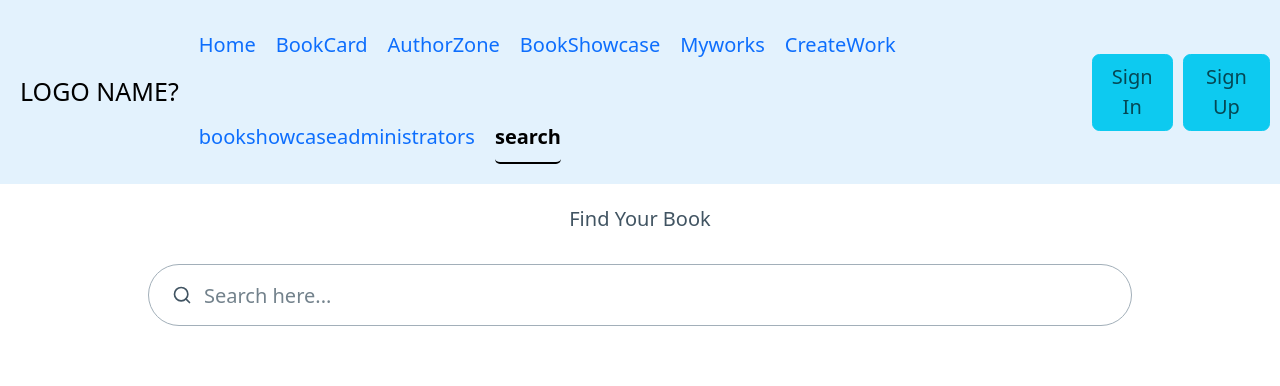
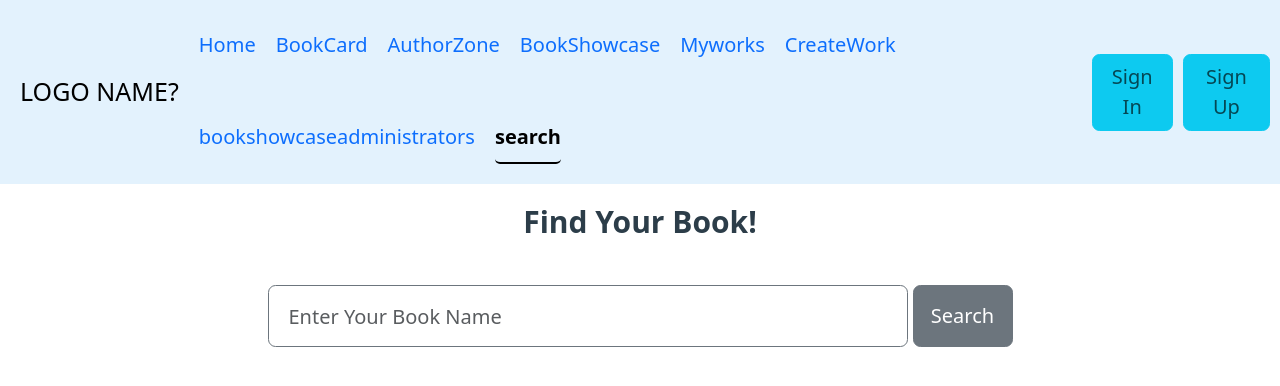
Before and after one commit to caiirene/sese-reading, a React (Create React App) app: page /search in a window 1280 px wide. Shown: the top 386 px of the page. Built offline with nearby package versions, Linux system fonts and the light colour scheme; no server answers.

Commit message:
update search api

```diff
--- a/package.json
+++ b/package.json
@@ -14,6 +14,7 @@
     "bootstrap": "^5.3.2",
     "cors": "^2.8.5",
     "react": "^18.2.0",
+    "react-bootstrap": "^2.9.1",
     "react-dom": "^18.2.0",
     "react-icons": "^4.12.0",
     "react-redux": "^9.0.1",
--- a/src/App.js
+++ b/src/App.js
@@ -14,6 +14,7 @@ import Account from "./Components/users/account";
 import UserTable from "./Components/users/table";
 import NavBar from "./Components/NavBar/NavBar";
 import Search from "./Components/Search/search";
+import Detail from "./Components/Search/detail";
 function App() {
   return (
     <Router>
@@ -37,6 +38,8 @@ function App() {
           <Route path="/account/:id" element={<Account />} />
           <Route path="/admin/users" element={<UserTable />} />
 
+          <Route path="/detail/:id" element={<Detail/>} />
+
           <Route path="/search" element={<Search/>} />
         </Routes>
       </div>
--- a/src/Components/NavBar/NavBar.js
+++ b/src/Components/NavBar/NavBar.js
@@ -1,9 +1,9 @@
 import React from "react";
-import { NavLink, useLocation } from "react-router-dom";
+import { NavLink } from "react-router-dom";
 import "bootstrap/dist/css/bootstrap.min.css";
 import "bootstrap/dist/js/bootstrap.bundle.min.js";
 function NavBar() {
-  const { pathname } = useLocation();
+
   return (
     <nav
       className="navbar navbar-expand-lg"
--- /dev/null
+++ b/src/Components/Search/card.css
@@ -0,0 +1,3 @@
+.card:hover{
+  transform: scale(1.09);
+}
--- /dev/null
+++ b/src/Components/Search/card.js
@@ -0,0 +1,72 @@
+import React from "react";
+import { Link } from "react-router-dom";
+import "./card.css";
+
+function Card({ book }) {
+  console.log(book);
+
+  return (
+    <>
+      {book.map((item) => {
+        let thumbnail =
+          item.volumeInfo.imageLinks &&
+          item.volumeInfo.imageLinks.smallThumbnail;
+        if (thumbnail != undefined && item.volumeInfo.authors != undefined) {
+          return (
+            <>
+              <div className="d-flex flex-row flex-wrap row row-cols-auto mt-2 ms-3">
+                <div
+                  className="col mt-2 mb-4 "
+                  style={{ width: "270px" }}
+                >
+                  <div
+                    className="card h-100 shadow-lg rounded bg-warning-subtle"
+                    style={{ cursor: "pointer" }}
+                  >
+                    <div
+                      className="mt-3"
+                      style={{
+                        height: "180px",
+                        width: "100%",
+                        overflow: "hidden",
+                      }}
+                    >
+                      {" "}
+                      <img src={thumbnail} alt="" />
+                    </div>
+                    <div className="card-body">
+                      <Link to={`/detail/{item.id}`}>
+                        <h6
+                          className="card-title text-truncate text-decoration-none d-inline-block text-dark"
+                          style={{
+                            width: "200px",
+                            overflow: "hidden",
+                            whiteSpace: "nowrap",
+                          }}
+                        >
+                          {item.volumeInfo.title}
+                        </h6>
+                      </Link >
+                      <div
+                        className="card-text text-truncate text-decoration-none d-inline-block text-dark "
+                        style={{
+                          width: "200px",
+                          overflow: "hidden",
+                          whiteSpace: "nowrap",
+                        }}
+                      >
+                        <small>Author: {item.volumeInfo.authors}</small>
+                      </div>
+                    </div>
+                  </div>
+                </div>
+              </div>
+            </>
+          );
+        }
+      })}
+    </>
+  );
+}
+
+export default Card;
--- /dev/null
+++ b/src/Components/Search/detail.js
@@ -0,0 +1,11 @@
+import React from "react";
+
+function Detail() {
+  return (
+    <div>
+      <h1>Detail</h1>
+    </div>
+  );
+}
+
+export default Detail;
--- a/src/Components/Search/search.js
+++ b/src/Components/Search/search.js
@@ -1,16 +1,37 @@
-import React from 'react';
+import React, { useState } from "react";
+import Card from "./card";
+import axios from "axios";
+// test on search function using the google book api, working on...
 
 function SearchBook() {
-
+  const [search, setSearch] = useState("");
+  const [bookData, setBook] = useState([]);
+  const searchBook = (e) => {
+    axios.get('https://www.googleapis.com/books/v1/volumes?q='+search+'&key=AIzaSyASI4McIODQ9y7FRxRndxEWy3R-gqKYDi8'+'&maxResults=40').then((res) => {
+      setBook(res.data.items);
+      console.log(res.data.items);
+    });
+  };
   return (
-    <div className="book-showcase">
-      <p>Find Your Book</p>
-      <div>
-        <input type="search" placeholder="Search here..." />
+    <div className="mt-3">
+      <h3>Find Your Book!</h3>
+      <div className="d-flex align-content-center justify-content-center">
+        <input
+          type="text"
+          className="form-control w-50 border border-secondary"
+          placeholder="Enter Your Book Name"
+          value={search}
+          onChange={(e) => setSearch(e.target.value)}
+        />
+        <button className="btn btn-secondary ms-1" style={{ width: "100px" }} onClick={searchBook}>
+          Search
+        </button>
       </div>
-
-
-
+      <div className="d-flex flex-row flex-wrap row row-cols-auto mt-2 ms-5">
+        {
+          <Card book={bookData}/>
+        }
+      </div>
     </div>
   );
 }
```
Also changed, not shown: 1 other file (tests, documents, lock files or other folders).
